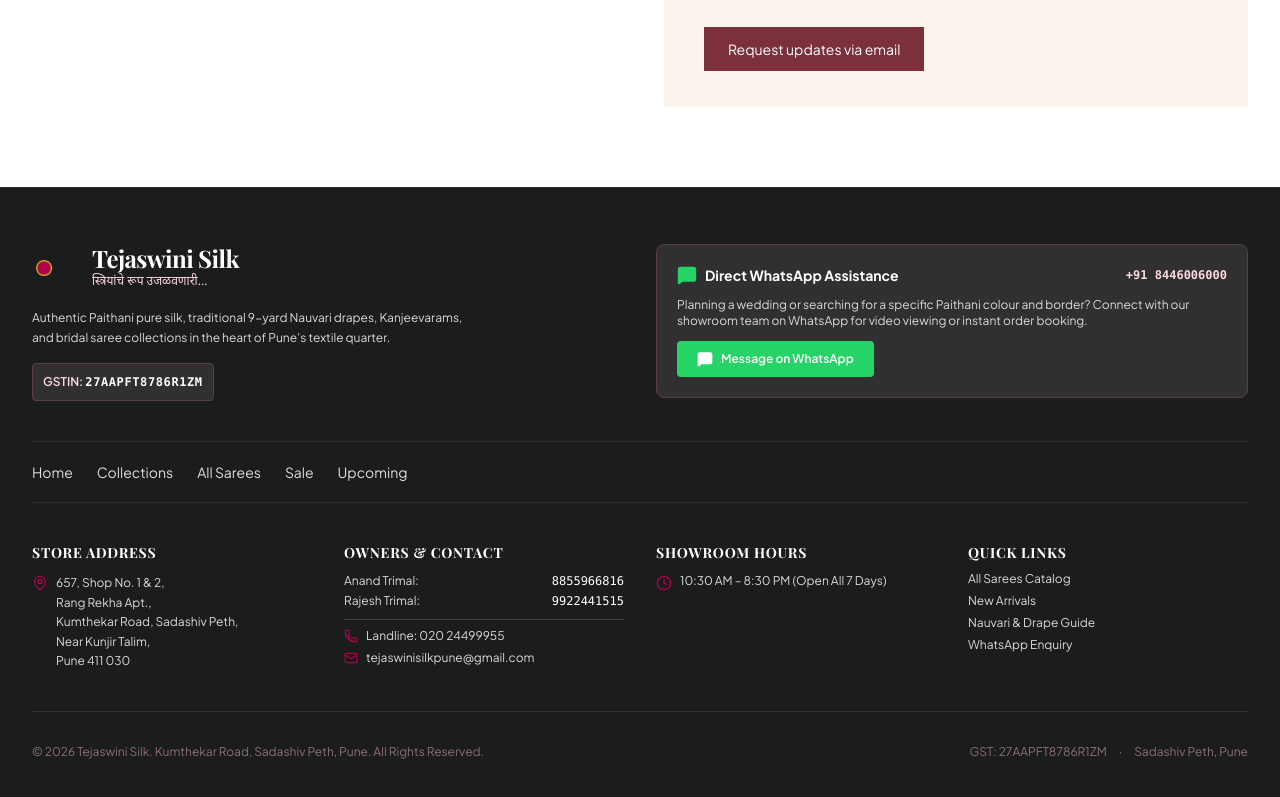
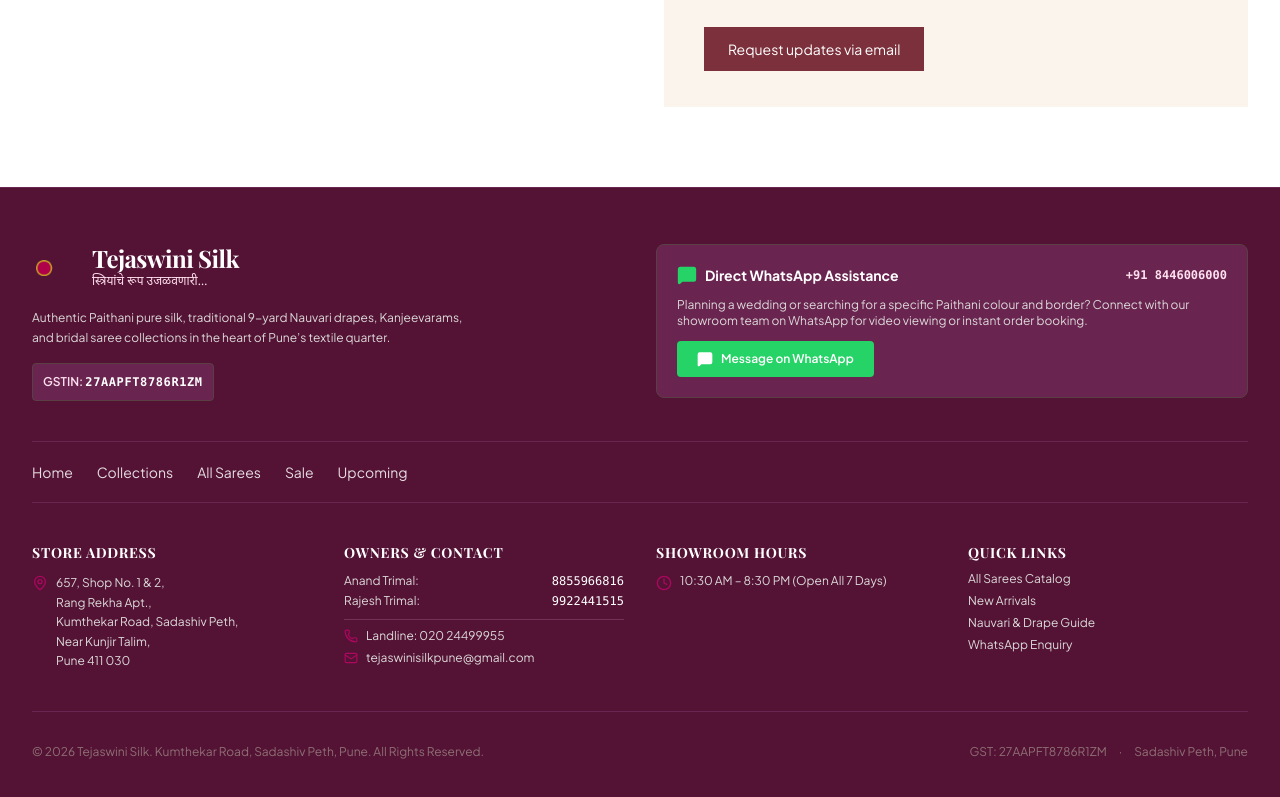
Before and after one commit to Kundbkle/tajaswini-silk-website, a React (Vite) app: page / in a window 1280 px wide. Shown: the part 3062-3859 px from the top of the page. Built offline with nearby package versions, Linux system fonts and the light colour scheme; no server answers; the database is empty; a web font is replaced by a local one.

Commit message:
Match visiting-card pink and fuchsia in site header/footer

```diff
--- a/src/components/Footer.tsx
+++ b/src/components/Footer.tsx
@@ -14,11 +14,11 @@ export const Footer: React.FC<{ onNavigate?: (id: string) => void }> = ({ onNavi
   };
 
   return (
-    <footer id="contact" className="bg-[#1b1c1c] text-[#fbf9f8] pt-14 pb-12 border-t border-[#303030]">
+    <footer id="contact" className="bg-[#541335] text-[#fff9fc] pt-14 pb-12 border-t border-[#6a2450]">
       <div className="max-w-7xl mx-auto px-4 sm:px-6 lg:px-8">
 
         {/* Top Row: Brand & Tagline & Contact Summary */}
-        <div className="grid grid-cols-1 lg:grid-cols-12 gap-8 pb-10 border-b border-[#303030] items-start">
+        <div className="grid grid-cols-1 lg:grid-cols-12 gap-8 pb-10 border-b border-[#6a2450] items-start">
 
           <div className="lg:col-span-6 space-y-4">
             <div className="flex items-center gap-3">
@@ -37,7 +37,7 @@ export const Footer: React.FC<{ onNavigate?: (id: string) => void }> = ({ onNavi
                 <h3 className="font-serif text-2xl font-bold text-white tracking-tight leading-none">
                   {SHOP_CONFIG.name}
                 </h3>
-                <p className="font-devanagari text-xs text-[#ffd9de] font-medium mt-1">
+                <p className="font-devanagari text-xs text-[#ffe0ee] font-medium mt-1">
                   {SHOP_CONFIG.tagline}
                 </p>
               </div>
@@ -48,20 +48,20 @@ export const Footer: React.FC<{ onNavigate?: (id: string) => void }> = ({ onNavi
             </p>
 
             {/* GST Number Displayed prominently as requested */}
-            <div className="inline-block p-2.5 bg-[#303030] rounded border border-[#5a4044] text-xs">
-              <span className="text-[#ffd9de] font-semibold">GSTIN: </span>
+            <div className="inline-block p-2.5 bg-[#6a2450] rounded border border-[#5a4044] text-xs">
+              <span className="text-[#ffe0ee] font-semibold">GSTIN: </span>
               <span className="font-mono text-white font-bold tracking-wider">{SHOP_CONFIG.gstNo}</span>
             </div>
           </div>
 
           {/* Quick WhatsApp Action Banner */}
-          <div className="lg:col-span-6 p-5 bg-[#303030] border border-[#5a4044] rounded-lg space-y-3">
+          <div className="lg:col-span-6 p-5 bg-[#6a2450] border border-[#5a4044] rounded-lg space-y-3">
             <div className="flex items-center justify-between">
               <div className="flex items-center gap-2">
                 <MessageSquare className="w-5 h-5 text-[#25d366] fill-[#25d366]" />
                 <span className="text-sm font-bold text-white">Direct WhatsApp Assistance</span>
               </div>
-              <span className="font-mono text-xs text-[#ffd9de] font-semibold">
+              <span className="font-mono text-xs text-[#ffe0ee] font-semibold">
                 +91 {SHOP_CONFIG.whatsapp}
               </span>
             </div>
@@ -83,11 +83,11 @@ export const Footer: React.FC<{ onNavigate?: (id: string) => void }> = ({ onNavi
 
         </div>
 
-        <nav aria-label="Footer navigation" className="flex flex-wrap gap-x-6 gap-y-3 border-b border-[#303030] py-5 text-sm text-white/85">
+        <nav aria-label="Footer navigation" className="flex flex-wrap gap-x-6 gap-y-3 border-b border-[#6a2450] py-5 text-sm text-white/85">
           <Link to="/">Home</Link><Link to="/collections">Collections</Link><Link to="/shop">All Sarees</Link><Link to="/sale">Sale</Link><Link to="/upcoming-sarees">Upcoming</Link>
         </nav>
         {/* Middle Row: Store Location, Owners, Hours & Links */}
-        <div className="grid grid-cols-1 sm:grid-cols-2 lg:grid-cols-4 gap-8 py-10 border-b border-[#303030] text-xs">
+        <div className="grid grid-cols-1 sm:grid-cols-2 lg:grid-cols-4 gap-8 py-10 border-b border-[#6a2450] text-xs">
 
           {/* Col 1: Showroom Address */}
           <div className="space-y-2.5">
@@ -95,7 +95,7 @@ export const Footer: React.FC<{ onNavigate?: (id: string) => void }> = ({ onNavi
               Store Address
             </h4>
             <div className="flex items-start gap-2 text-[#dcd9d9]">
-              <MapPin className="w-4 h-4 text-[#b0004a] shrink-0 mt-0.5" />
+              <MapPin className="w-4 h-4 text-[#ad075f] shrink-0 mt-0.5" />
               <address className="not-italic leading-relaxed">
                 {SHOP_CONFIG.address.number}, {SHOP_CONFIG.address.shopNo},<br />
                 {SHOP_CONFIG.address.building},<br />
@@ -110,7 +110,7 @@ export const Footer: React.FC<{ onNavigate?: (id: string) => void }> = ({ onNavi
                 href={SHOP_CONFIG.googleMapsUrl}
                 target="_blank"
                 rel="noopener noreferrer"
-                className="inline-flex items-center gap-1 text-[11px] text-[#ffd9de] hover:underline pt-1"
+                className="inline-flex items-center gap-1 text-[11px] text-[#ffe0ee] hover:underline pt-1"
               >
                 <span>View on Google Maps</span>
                 <ExternalLink className="w-3 h-3" />
@@ -127,20 +127,20 @@ export const Footer: React.FC<{ onNavigate?: (id: string) => void }> = ({ onNavi
               {SHOP_CONFIG.owners.map((owner) => (
                 <div key={owner.name} className="flex items-center justify-between">
                   <span>{owner.name}:</span>
-                  <a href={`tel:${owner.phone}`} className="text-white hover:text-[#ffd9de] font-mono">
+                  <a href={`tel:${owner.phone}`} className="text-white hover:text-[#ffe0ee] font-mono">
                     {owner.phone}
                   </a>
                 </div>
               ))}
             </div>
 
-            <div className="pt-2 border-t border-[#404040] space-y-1.5 text-[#dcd9d9]">
+            <div className="pt-2 border-t border-[#743258] space-y-1.5 text-[#dcd9d9]">
               <div className="flex items-center gap-2">
-                <Phone className="w-3.5 h-3.5 text-[#b0004a]" />
+                <Phone className="w-3.5 h-3.5 text-[#ad075f]" />
                 <span>Landline: {SHOP_CONFIG.landline}</span>
               </div>
               <div className="flex items-center gap-2">
-                <Mail className="w-3.5 h-3.5 text-[#b0004a]" />
+                <Mail className="w-3.5 h-3.5 text-[#ad075f]" />
                 <a href={`mailto:${SHOP_CONFIG.email}`} className="hover:underline">
                   {SHOP_CONFIG.email}
                 </a>
@@ -156,14 +156,14 @@ export const Footer: React.FC<{ onNavigate?: (id: string) => void }> = ({ onNavi
 
             {SHOP_CONFIG.openingHours ? (
               <div className="flex items-start gap-2 text-[#dcd9d9]">
-                <Clock className="w-4 h-4 text-[#b0004a] shrink-0 mt-0.5" />
+                <Clock className="w-4 h-4 text-[#ad075f] shrink-0 mt-0.5" />
                 <span>{SHOP_CONFIG.openingHours}</span>
               </div>
             ) : null}
 
             {/* Social Links (only shown if configured) */}
             {(SHOP_CONFIG.instagramUrl || SHOP_CONFIG.facebookUrl) && (
-              <div className="pt-3 border-t border-[#404040] space-y-1">
+              <div className="pt-3 border-t border-[#743258] space-y-1">
                 <span className="text-[#8e6f74] block">Follow Us:</span>
                 <div className="flex items-center gap-3">
                   {SHOP_CONFIG.instagramUrl && (
@@ -171,7 +171,7 @@ export const Footer: React.FC<{ onNavigate?: (id: string) => void }> = ({ onNavi
                       href={SHOP_CONFIG.instagramUrl}
                       target="_blank"
                       rel="noopener noreferrer"
-                      className="text-[#ffd9de] hover:underline"
+                      className="text-[#ffe0ee] hover:underline"
                     >
                       Instagram
                     </a>
@@ -181,7 +181,7 @@ export const Footer: React.FC<{ onNavigate?: (id: string) => void }> = ({ onNavi
                       href={SHOP_CONFIG.facebookUrl}
                       target="_blank"
                       rel="noopener noreferrer"
-                      className="text-[#ffd9de] hover:underline"
+                      className="text-[#ffe0ee] hover:underline"
                     >
                       Facebook
                     </a>
@@ -198,22 +198,22 @@ export const Footer: React.FC<{ onNavigate?: (id: string) => void }> = ({ onNavi
             </h4>
             <ul className="space-y-1.5 text-[#dcd9d9]">
               <li>
-                <button onClick={() => scrollTo('catalog')} className="hover:text-[#ffd9de] cursor-pointer">
+                <button onClick={() => scrollTo('catalog')} className="hover:text-[#ffe0ee] cursor-pointer">
                   All Sarees Catalog
                 </button>
               </li>
               <li>
-                <button onClick={() => scrollTo('new-arrivals')} className="hover:text-[#ffd9de] cursor-pointer">
+                <button onClick={() => scrollTo('new-arrivals')} className="hover:text-[#ffe0ee] cursor-pointer">
                   New Arrivals
                 </button>
               </li>
               <li>
-                <button onClick={() => scrollTo('drape-studio')} className="hover:text-[#ffd9de] cursor-pointer">
+                <button onClick={() => scrollTo('drape-studio')} className="hover:text-[#ffe0ee] cursor-pointer">
                   Nauvari & Drape Guide
                 </button>
               </li>
               <li>
-                <a href={SHOP_CONFIG.whatsappUrl} target="_blank" rel="noopener noreferrer" className="hover:text-[#ffd9de]">
+                <a href={SHOP_CONFIG.whatsappUrl} target="_blank" rel="noopener noreferrer" className="hover:text-[#ffe0ee]">
                   WhatsApp Enquiry
                 </a>
               </li>
```
